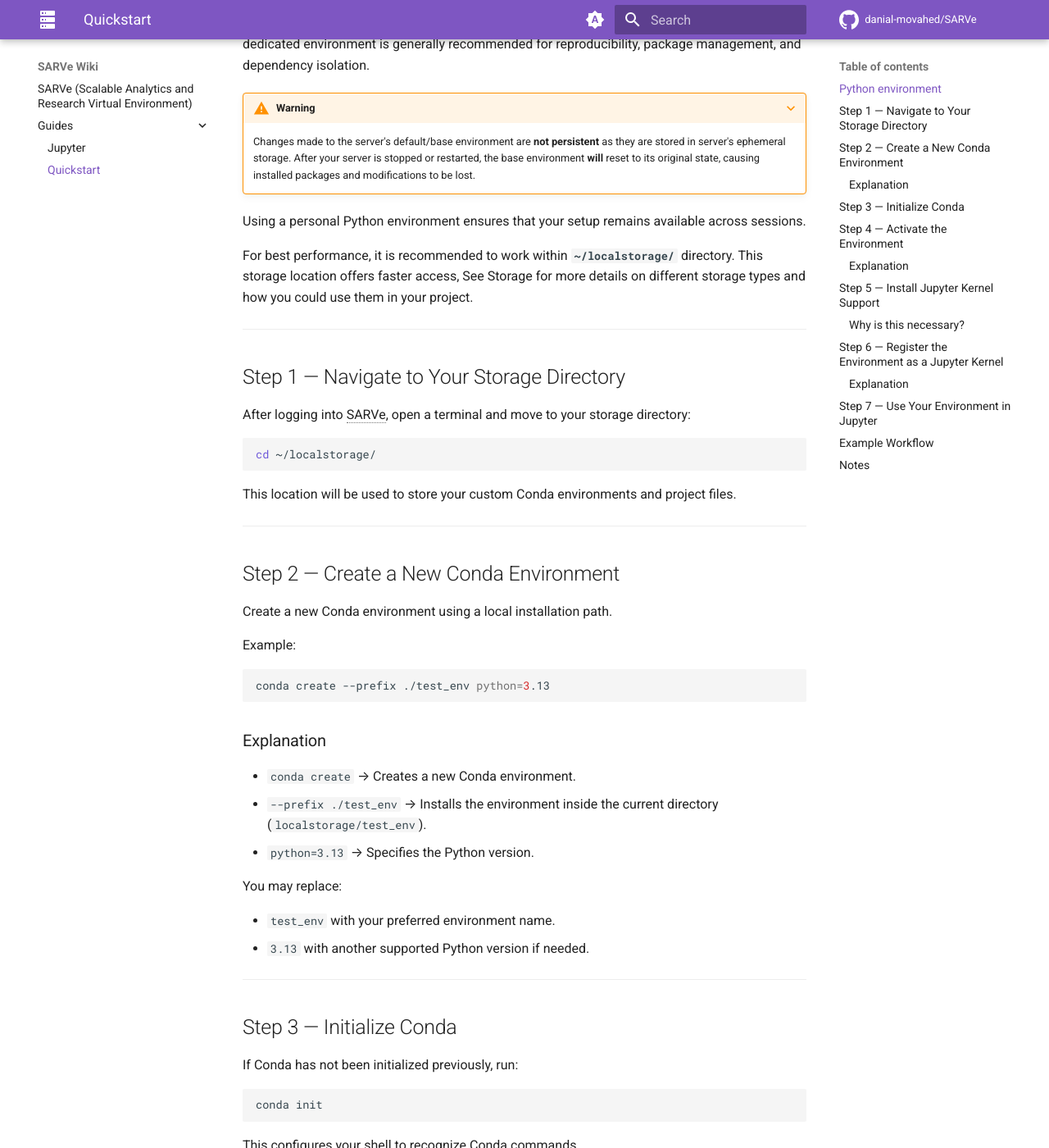
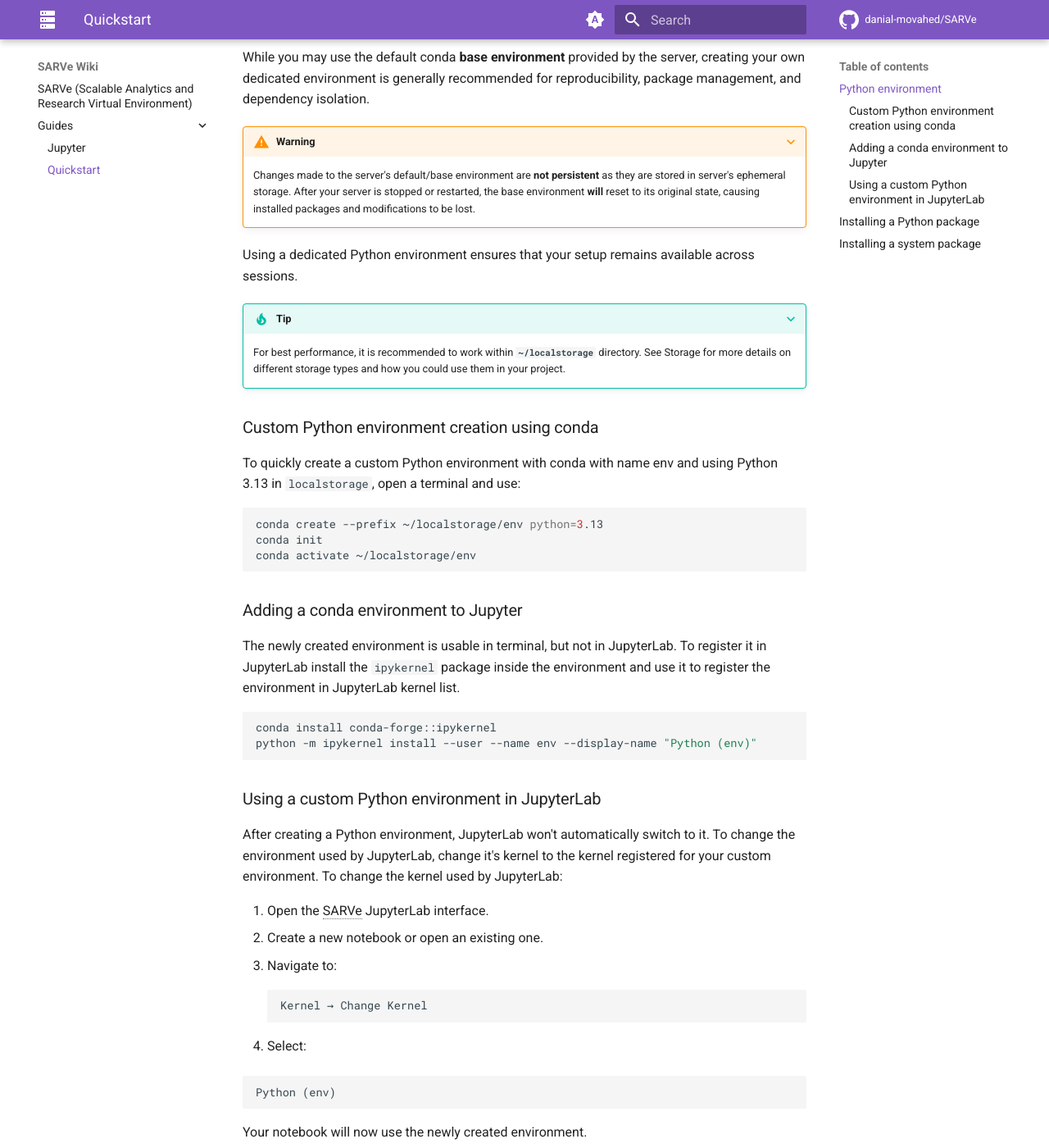
Before and after one commit to AI-Driven-HEP/SARVe, an MkDocs documentation site: the page built from docs/guides/Quickstart.md, in a window 1280 px wide and 1400 px high, scrolled down 332 px. Shown: the whole window at 82% size. Built offline with MkDocs 1.6.1 and Material for MkDocs 9.7.7, drawn with Linux system fonts in a browser that asks for light colours; comment, search, counter and statistics services are not loaded; some of the changed text lies outside the part shown.

Commit message:
Complete quickstart and move extra notes to Jupyter.md for now

````diff
--- a/docs/guides/Quickstart.md
+++ b/docs/guides/Quickstart.md
@@ -1,9 +1,8 @@
 # Quickstart
-This guide explains how to set up your working environment on SARVe, create and manage Python environments, and configure Jupyter kernels for interactive development and analysis.
-
----
+This guide explains how to set up your working environment on SARVe, create and manage Python environments, and configure JupyterLab kernels for interactive development and analysis.
 
 ## Python environment
+We recomment using conda and/or mamba to manage your Python environment.
 
 While you may use the default conda **base environment** provided by the server, creating your own dedicated environment is generally recommended for reproducibility, package management, and dependency isolation.
 
@@ -11,125 +10,35 @@
 
     Changes made to the server's default/base environment are **not persistent** as they are stored in server's ephemeral storage. After your server is stopped or restarted, the base environment **will** reset to its original state, causing installed packages and modifications to be lost.
 
+Using a dedicated Python environment ensures that your setup remains available across sessions.
 
-Using a personal Python environment ensures that your setup remains available across sessions.
+???+ Tip
 
-For best performance, it is recommended to work within **`~/localstorage/`** directory. This storage location offers faster access, See Storage for more details on different storage types and how you could use them in your project.
+    For best performance, it is recommended to work within **`~/localstorage`** directory. See Storage for more details on different storage types and how you could use them in your project.
 
-
----
-
-## Step 1 — Navigate to Your Storage Directory
-
-After logging into SARVe, open a terminal and move to your storage directory:
+### Custom Python environment creation using conda
+To quickly create a custom Python environment with conda with name env and using Python 3.13 in `localstorage`, open a terminal and use:
 
 ```bash
-cd ~/localstorage/
+conda create --prefix ~/localstorage/env python=3.13
+conda init
+conda activate ~/localstorage/env
 ```
 
-This location will be used to store your custom Conda environments and project files.
-
----
-
-## Step 2 — Create a New Conda Environment
-
-Create a new Conda environment using a local installation path.
-
-Example:
-
-```bash
-conda create --prefix ./test_env python=3.13
-```
-
-### Explanation
-
-* `conda create` → Creates a new Conda environment.
-* `--prefix ./test_env` → Installs the environment inside the current directory (`localstorage/test_env`).
-* `python=3.13` → Specifies the Python version.
-
-You may replace:
-
-* `test_env` with your preferred environment name.
-* `3.13` with another supported Python version if needed.
-
----
-
-## Step 3 — Initialize Conda
-
-If Conda has not been initialized previously, run:
-
-```bash
-conda init
-```
-
-This configures your shell to recognize Conda commands.
-
-After running this command for the first time, restart your terminal or reload your shell configuration.
-
----
-
-## Step 4 — Activate the Environment
-
-Activate your newly created environment:
-
-```bash
-conda activate ~/localstorage/test_env
-```
-
-### Explanation
-
-Since the environment was created using `--prefix`, activation requires the **full path** to the environment directory.
-
-Replace:
-
-```text
-test_env
-```
-
-with the name of your environment if you used a different one.
-
----
-
-## Step 5 — Install Jupyter Kernel Support
-
-Install the `ipykernel` package inside the environment:
+### Adding a conda environment to Jupyter
+The newly created environment is usable in terminal, but not in JupyterLab. To register it in JupyterLab install the `ipykernel` package inside the environment and use it to register the environment in JupyterLab kernel list.
 
 ```bash
 conda install conda-forge::ipykernel
+python -m ipykernel install --user --name env --display-name "Python (env)"
 ```
 
-### Why is this necessary?
+### Using a custom Python environment in JupyterLab
+After creating a Python environment, JupyterLab won't automatically switch to it. To change the environment used by JupyterLab, change it's kernel to the kernel registered for your custom environment. To change the kernel used by JupyterLab:
 
-`ipykernel` allows your Conda environment to appear as a selectable Python kernel inside Jupyter notebooks.
-
----
-
-## Step 6 — Register the Environment as a Jupyter Kernel
-
-Register the environment so it becomes available in SARVe Jupyter notebooks:
-
-```bash
-python -m ipykernel install --user --name test_env --display-name "Python (test_env)"
-```
-
-### Explanation
-
-* `--user` → Installs the kernel for your user account.
-* `--name test_env` → Internal kernel identifier.
-* `--display-name "Python (test_env)"` → Name displayed in Jupyter.
-
-You can customize the display name if desired.
-
----
-
-## Step 7 — Use Your Environment in Jupyter
-
-After completing the installation:
-
-1. Open the SARVe Jupyter interface.
+1. Open the SARVe JupyterLab interface.
 2. Create a new notebook or open an existing one.
 3. Navigate to:
-
 ```text
 Kernel → Change Kernel
 ```
@@ -137,50 +46,36 @@
 4. Select:
 
 ```text
-Python (test_env)
+Python (env)
 ```
 
 Your notebook will now use the newly created environment.
 
----
+## Installing a Python package
+To install a Python package, use your favorite Python package manager. We recommend using conda or mamba.
 
-## Example Workflow
+???+ Example
 
-```bash
-cd ~/localstorage/
+    ```bash
+    conda install numpy scipy matplotlib pandas
+    ```
 
-conda create --prefix ./test_env python=3.13
+???+ Note
 
-conda init
+    Python packages are installed in your Python environment. Make sure to create a personal environment if you want installed packages to persist over sessions.
 
-conda activate ~/localstorage/test_env
+## Installing a system package
+The default JupyterLab server runs on ubuntu. To install a system package use `apt`.
 
-conda install conda-forge::ipykernel
+???+ Example
 
-python -m ipykernel install --user --name test_env --display-name "Python (test_env)"
-```
+    ```bash
+    sudo apt install gcc
+    ```
 
----
+???+ Note
 
-## Notes
-
-* Store environments inside `localstorage/` to preserve your work.
-* Use descriptive environment names for different projects.
-* Install project dependencies after activating the environment.
-
-Example:
-
-```bash
-conda install numpy scipy matplotlib pandas
-```
-
-or
-
-```bash
-pip install package_name
-```
-
----
+    System packages are installed in ephemeral storage which means they get reset after your server is stopped. To permanently install a system package you have to create a custom container image and include the package in it. See custom container image creation for details on how the default image is created and how you can add packages to it.
 
 
 *[SARVe]: Scalable Analytics and Research Virtual Environment
````
Also changed, not shown: docs/guides/Jupyter.md (+117 -0 lines).
